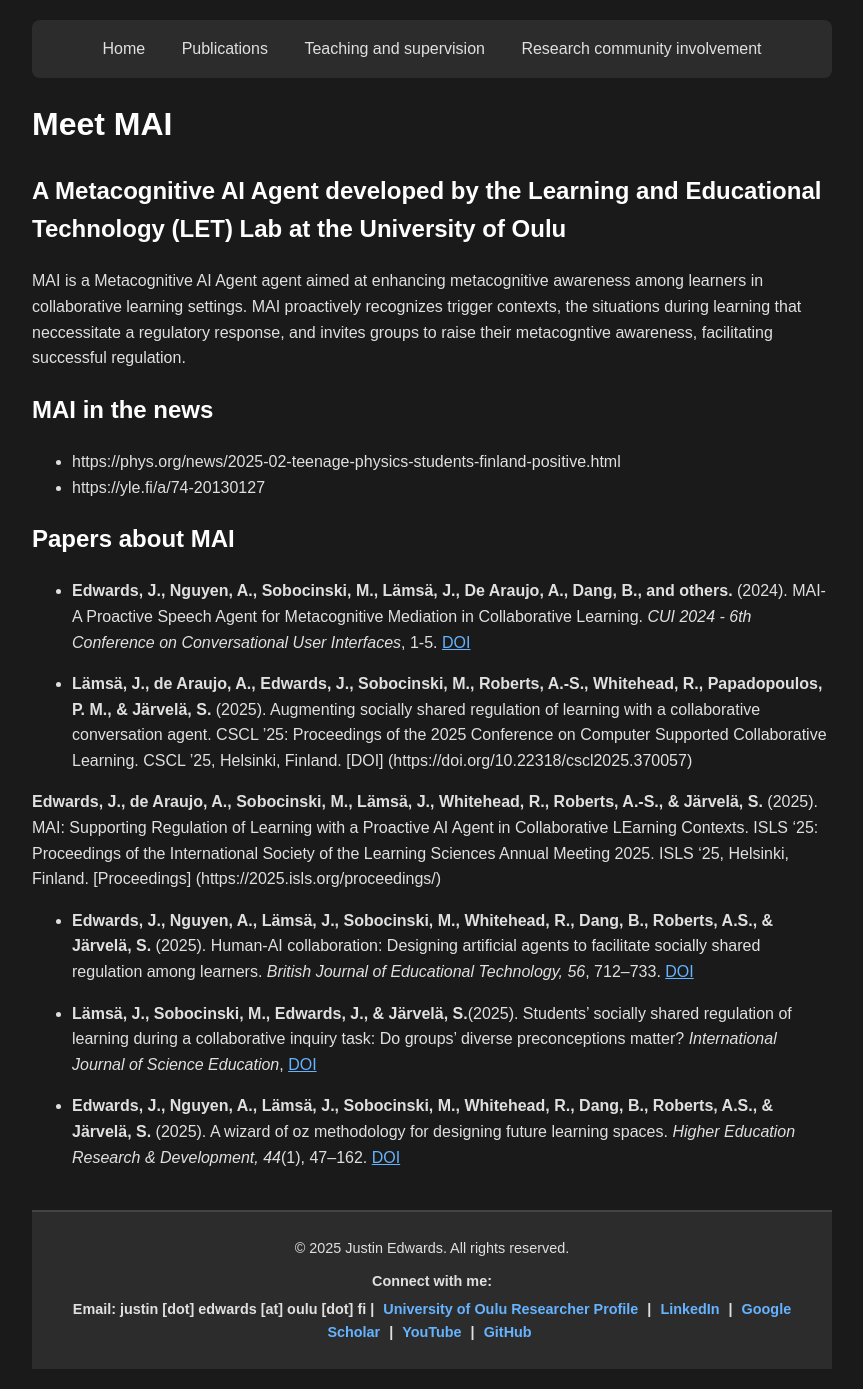
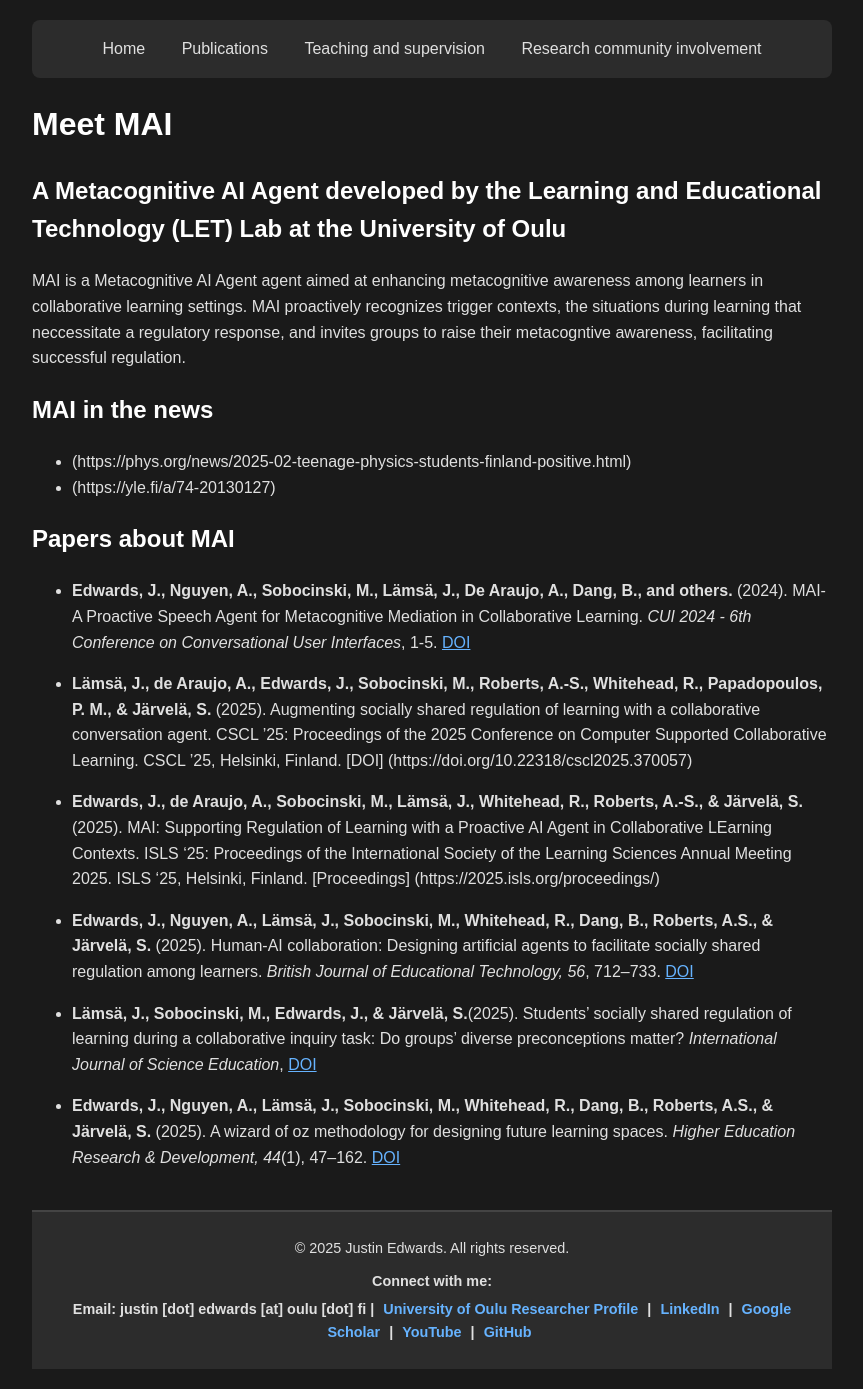
Before and after one commit to justinHCI/justinHCI.github.io, a Jekyll site: the page built from MAI.md, in a window 1280 px wide. Shown: the whole page, without its empty margins (208-1071 px from the left). Built offline with Jekyll 4.4.1, drawn with Linux system fonts in a browser that asks for light colours.

Commit message:
Update MAI.md

```diff
--- a/MAI.md
+++ b/MAI.md
@@ -8,8 +8,8 @@ title: MAI
 MAI is a Metacognitive AI Agent agent aimed at enhancing metacognitive awareness among learners in collaborative learning settings. MAI proactively recognizes trigger contexts, the situations during learning that neccessitate a regulatory response, and invites groups to raise their metacogntive awareness, facilitating successful regulation.
 
 ## MAI in the news
-- https://phys.org/news/2025-02-teenage-physics-students-finland-positive.html
-- https://yle.fi/a/74-20130127
+- (https://phys.org/news/2025-02-teenage-physics-students-finland-positive.html)
+- (https://yle.fi/a/74-20130127)
 
 
 ## Papers about MAI
@@ -18,7 +18,7 @@ MAI is a Metacognitive AI Agent agent aimed at enhancing metacognitive awareness
 
 - **Lämsä, J., de Araujo, A., Edwards, J., Sobocinski, M., Roberts, A.-S., Whitehead, R., Papadopoulos, P. M., & Järvelä, S.** (2025). Augmenting socially shared regulation of learning with a collaborative conversation agent. CSCL ’25: Proceedings of the 2025 Conference on Computer Supported Collaborative Learning. CSCL ’25, Helsinki, Finland.  [DOI] (https://doi.org/10.22318/cscl2025.370057)
 
- **Edwards, J., de Araujo, A., Sobocinski, M., Lämsä, J., Whitehead, R., Roberts, A.-S., & Järvelä, S.** (2025). MAI: Supporting Regulation of Learning with a Proactive AI Agent in Collaborative LEarning Contexts. ISLS '25: Proceedings of the International Society of the Learning Sciences Annual Meeting 2025. ISLS '25, Helsinki, Finland. [Proceedings] (https://2025.isls.org/proceedings/)
+- **Edwards, J., de Araujo, A., Sobocinski, M., Lämsä, J., Whitehead, R., Roberts, A.-S., & Järvelä, S.** (2025). MAI: Supporting Regulation of Learning with a Proactive AI Agent in Collaborative LEarning Contexts. ISLS '25: Proceedings of the International Society of the Learning Sciences Annual Meeting 2025. ISLS '25, Helsinki, Finland. [Proceedings] (https://2025.isls.org/proceedings/)
 
 - **Edwards, J., Nguyen, A., Lämsä, J., Sobocinski, M., Whitehead, R., Dang, B., Roberts, A.S., & Järvelä, S.** (2025). Human-AI collaboration: Designing artificial agents to facilitate socially shared regulation among learners. *British Journal of Educational Technology, 56*, 712–733. [DOI](https://doi.org/10.1111/bjet.13534)
 
```
